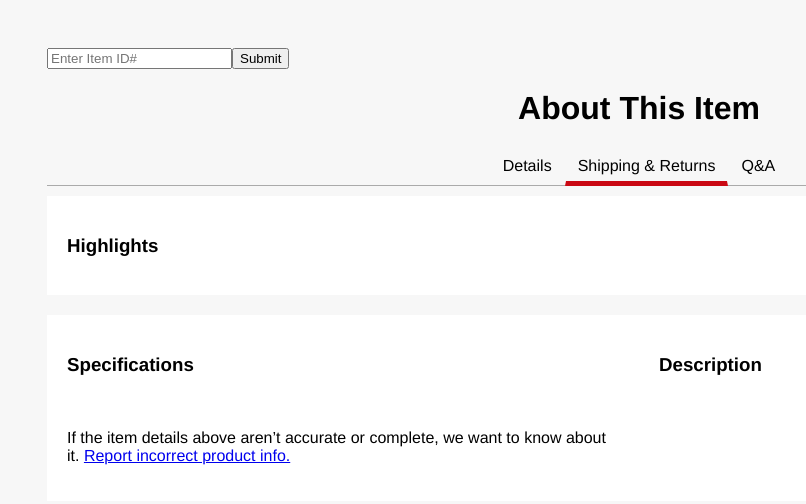
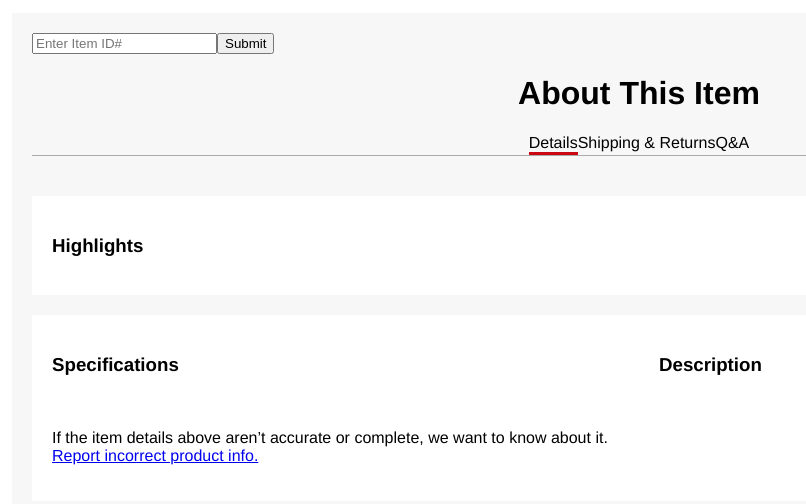
Before and after one commit to RetailClone/AboutThisItem, a React app: page / in a window 1280 px wide. Shown: the top 504 px of the page, without its empty margins (1-807 px from the left). Built offline with nearby package versions, Linux system fonts and the light colour scheme.

Commit message:
basic tab functionality

```diff
--- a/Client/components/App.jsx
+++ b/Client/components/App.jsx
@@ -53,7 +53,7 @@ class App extends React.Component {
     } = this.state;
 
     return (
-      <div>
+      <div id="app">
         <form onSubmit={this.submitHandler}>
           <input
             type="text"
@@ -64,15 +64,13 @@ class App extends React.Component {
           <input type="submit" value="Submit" />
         </form>
         <h1 id="about">About This Item</h1>
-        <Tabs defaultIndex={1} onSelect={(index) => console.log(index)}>
+        <Tabs defaultIndex={0}>
           <TabList id="tabs">
-            <Tab>Details</Tab>
-            <Tab>Shipping & Returns</Tab>
-            <Tab>Q&A</Tab>
+            <Tab className="tab">Details</Tab>
+            <Tab className="tab">Shipping & Returns</Tab>
+            <Tab className="tab">Q&A</Tab>
           </TabList>
-          <TabPanel></TabPanel>
-          <TabPanel></TabPanel>
-        </Tabs>
+          <TabPanel>
             <Highlights highlights={itemHighlights} />
             <div className="flex-container">
               <div className="flex-child specs">
@@ -82,6 +80,10 @@ class App extends React.Component {
                 <Description desc={itemDescription} />
               </div>
             </div>
+          </TabPanel>
+          <TabPanel></TabPanel>
+          <TabPanel></TabPanel>
+        </Tabs>
       </div>
     );
   }
--- a/Client/styles/react-tabs.css
+++ b/Client/styles/react-tabs.css
@@ -2,16 +2,25 @@
   -webkit-tap-highlight-color: transparent;
 }
 
-#tabs {
+.react-tabs__tab-list {
   display: flex;
+  list-style: none;
   justify-content: center;
   align-items: stretch;
+  border-bottom: 1px solid #aaa;
+  margin-bottom: 40px;
+  padding: 0;
 }
 
-.react-tabs__tab-list {
+.react-tabs__tab-list:hover {
+  display: flex;
+  list-style: none;
+  justify-content: center;
+  align-items: stretch;
   border-bottom: 1px solid #aaa;
-  margin: 0 0 10px;
+  margin: 0, 0, 20px, 20px;
   padding: 0;
+  cursor: pointer;
 }
 
 .react-tabs__tab {
@@ -21,13 +30,25 @@
   bottom: -1px;
   position: relative;
   list-style: none;
+  padding: 100px 12px;
+  cursor: pointer;
+}
+
+.react-tabs__tab:hover {
+  display: inline-block;
+  border: 1px solid transparent;
+  border-bottom: none;
+  bottom: -1px;
+  position: relative;
+  list-style: none;
   padding: 6px 12px;
   cursor: pointer;
+  text-decoration: underline;
 }
 
 .react-tabs__tab--selected {
   background: #f7f7f7;
-  border-bottom: 5px solid #ca0813;
+  border-bottom: 3px solid #ca0813;
 }
 
 .react-tabs__tab--disabled {
--- a/Client/styles/styles.css
+++ b/Client/styles/styles.css
@@ -1,7 +1,12 @@
 body {
+  background-color: white;
+  font-family: Helvetica, sans-serif;
+  padding: 5px;
+}
+
+#app {
   background-color: #f7f7f7;
-  font-family: Helvetica, sans-serif;
-  padding: 40px;
+  padding: 10px;
 }
 
 #about {
```
Lines whose indentation alone changed are shown as unchanged.
